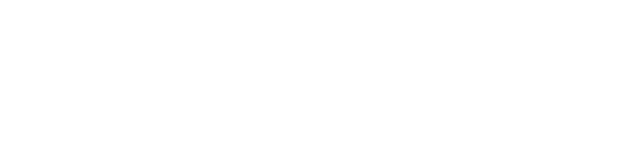
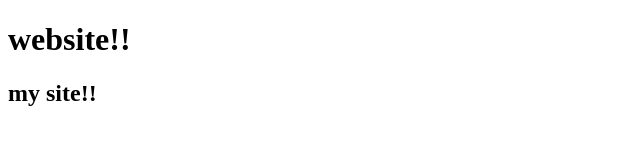
Before and after one commit to lerem-s38/my-super-website, a plain HTML site: page index.html in a window 1280 px wide. Shown: the whole page, without its empty margins (0-640 px from the left). Drawn offline with Linux system fonts and the light colour scheme.

Commit message:
add_title_H1_H2

```diff
--- a/index.html
+++ b/index.html
@@ -2,9 +2,15 @@
 <html>
   <head>
     <meta charset="UTF-8">
-    <title>title</title>
+    <title>my super website</title>
   </head>
   <body>
+  <H1>
+          website!!
+  </H1>
 
+  <h2>
+              my site!!
+  </h2>
   </body>
 </html>
```
